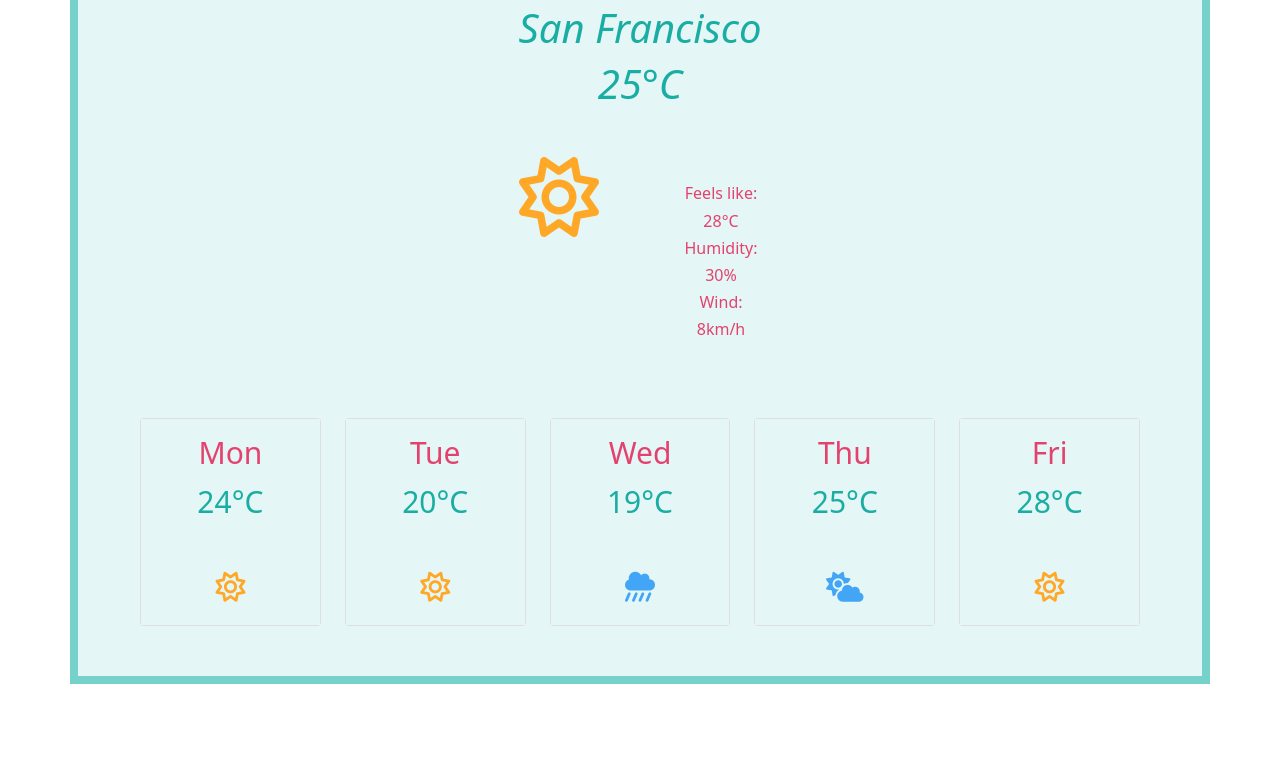
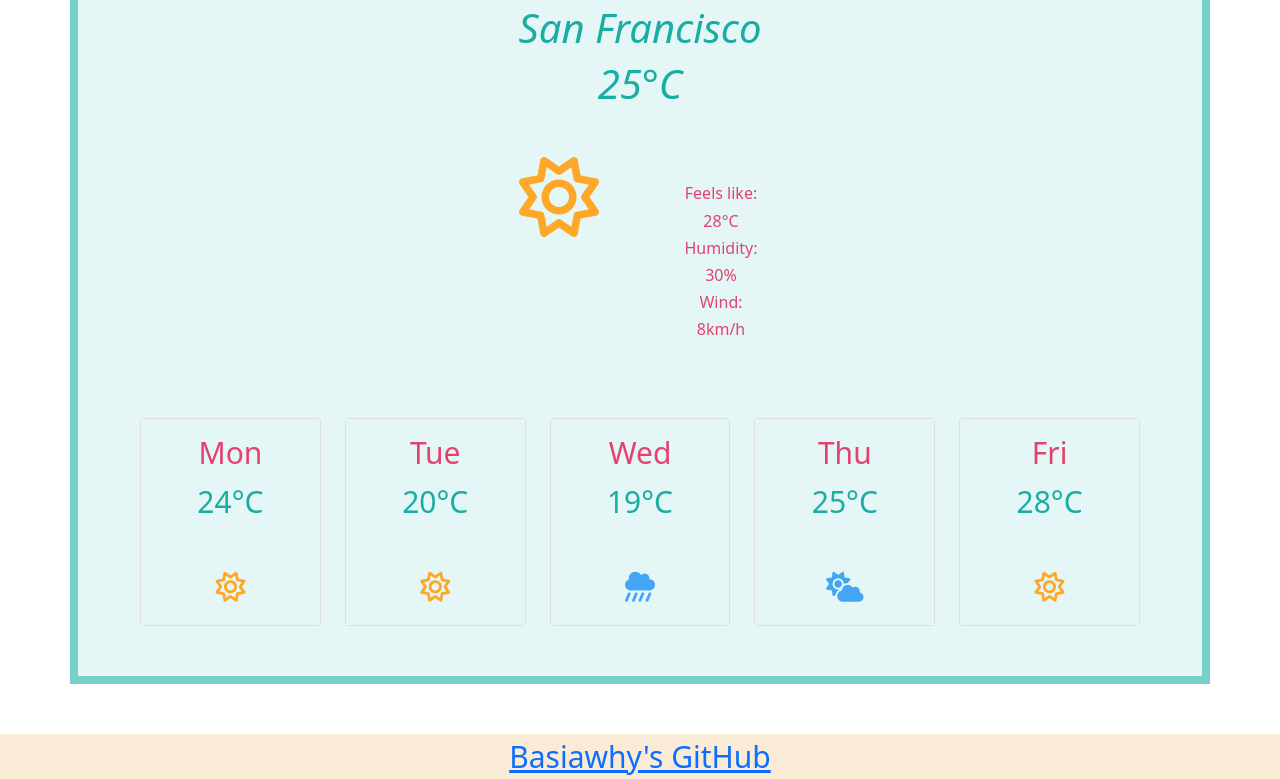
Before and after one commit to Basiawhy/Appka-pogodowa, a plain HTML site: page Index.html in a window 1280 px wide. Shown: the part 300-1079 px from the top of the page. Before the commit the page ends 1034 px from the top, so only its background shows below. Drawn offline with nearby package versions, Linux system fonts and the light colour scheme.

Commit message:
added github link

```diff
--- a/CSSwireframe.css
+++ b/CSSwireframe.css
@@ -96,3 +96,10 @@
         color: #42A5F5;
         font-size: 30px;
     }
+
+    .github {
+        text-align: center;
+        color: #be2d54;
+        background-color: antiquewhite;
+        font-size: 30px
+    }
--- a/Index.html
+++ b/Index.html
@@ -124,6 +124,11 @@
         </div>
 
     </div>
+
+    <div class="github">
+
+        <a href="https://github.com/Basiawhy">Basiawhy's GitHub</a>
+    </div>
     <script src="Homework5.js"></script>
 </body>
 
```
